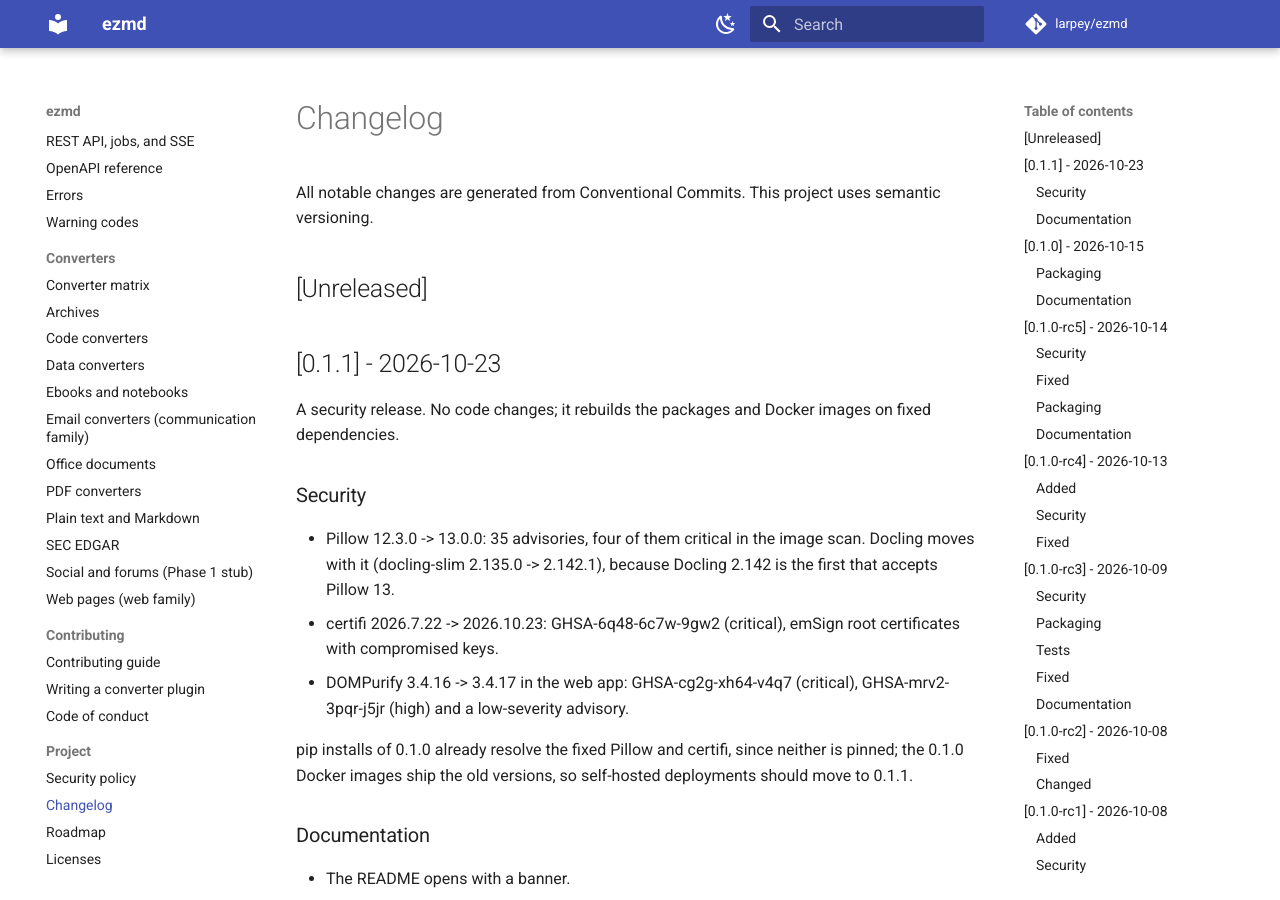
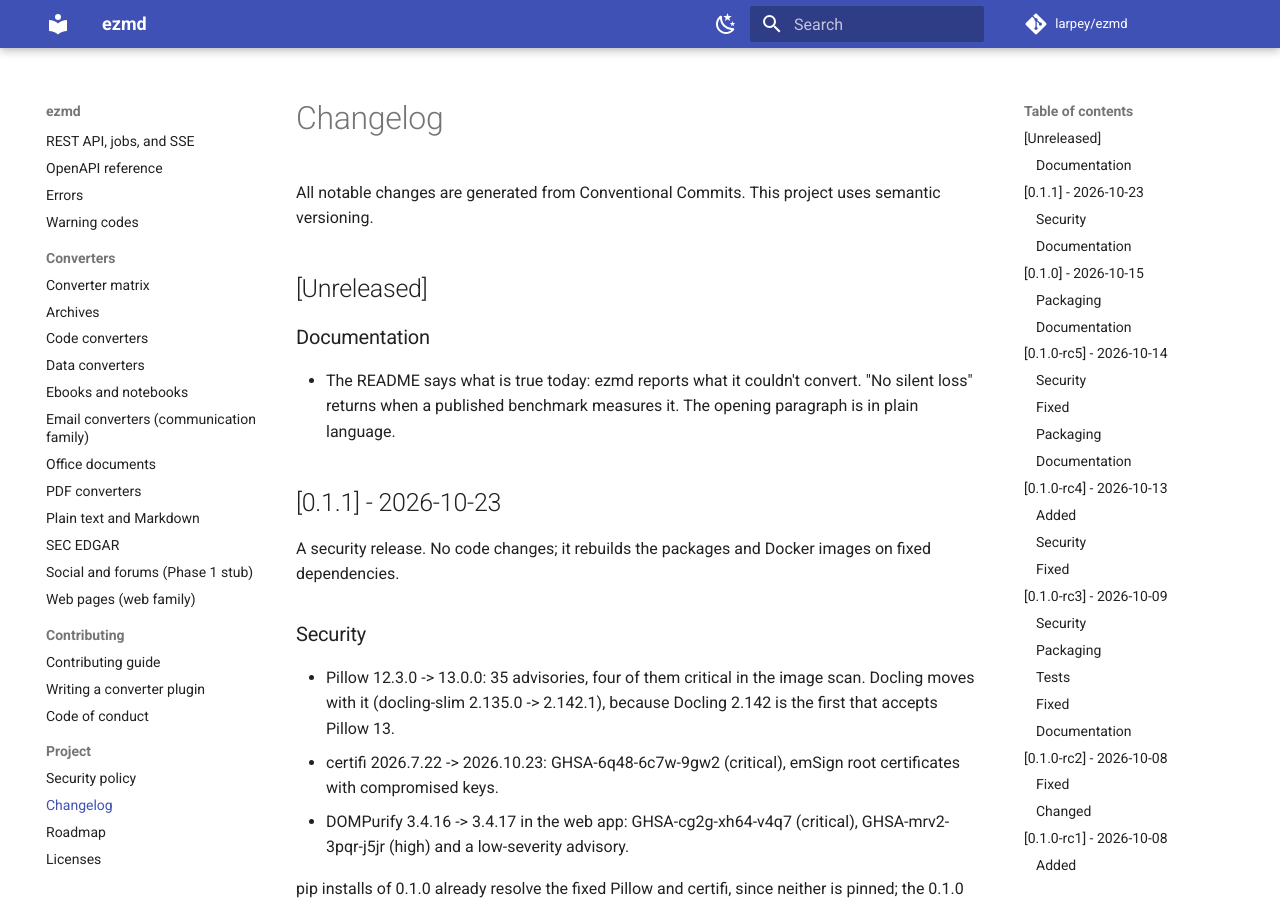
Before and after one commit to larpey/ezmd, an MkDocs documentation site: the page built from docs/changelog.md, in a window 1280 px wide and 900 px high. Built offline with MkDocs 1.6.1 and Material for MkDocs 9.7.7, drawn with Linux system fonts in a browser that asks for light colours; comment, search, counter and statistics services are not loaded.

Commit message:
docs: say what is true today, reports what it couldn't convert
The README, docs home and core package README led with "No silent loss".
A run over 109 arXiv papers found losses ezmd did not detect (math
variables decoded as U+FFFD, symbols with no text mapping, equations
emitted as tables), so the claim is a goal, not a measured fact yet. The
tagline now says what holds: ezmd reports what it couldn't convert. The
"Why ezmd" bullet says a published measurement is on the roadmap, and the
opening paragraph drops the internal vocabulary (intermediate
representation, output profiles, sidecar, provenance) for plain language.

```diff
--- a/CHANGELOG.md
+++ b/CHANGELOG.md
@@ -3,6 +3,10 @@
 All notable changes are generated from Conventional Commits. This project uses semantic versioning.
 
 ## [Unreleased]
+
+### Documentation
+- The README says what is true today: ezmd reports what it couldn't convert. "No silent loss" returns when a
+  published benchmark measures it. The opening paragraph is in plain language.
 
 ## [0.1.1] - 2026-10-23
 
```
Also changed, not shown: README.md (+7 -5 lines), docs/index.md (+1 -1 lines), packages/core/README.md (+1 -1 lines).
